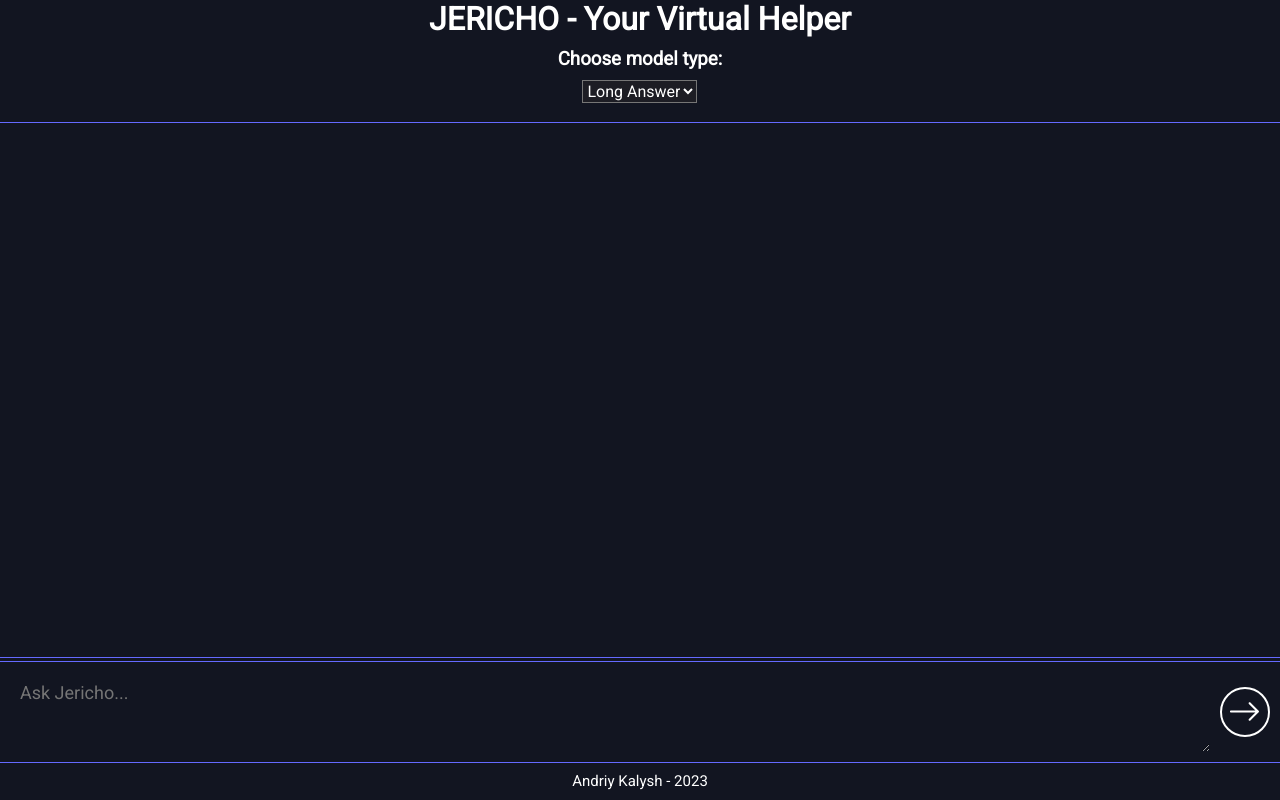
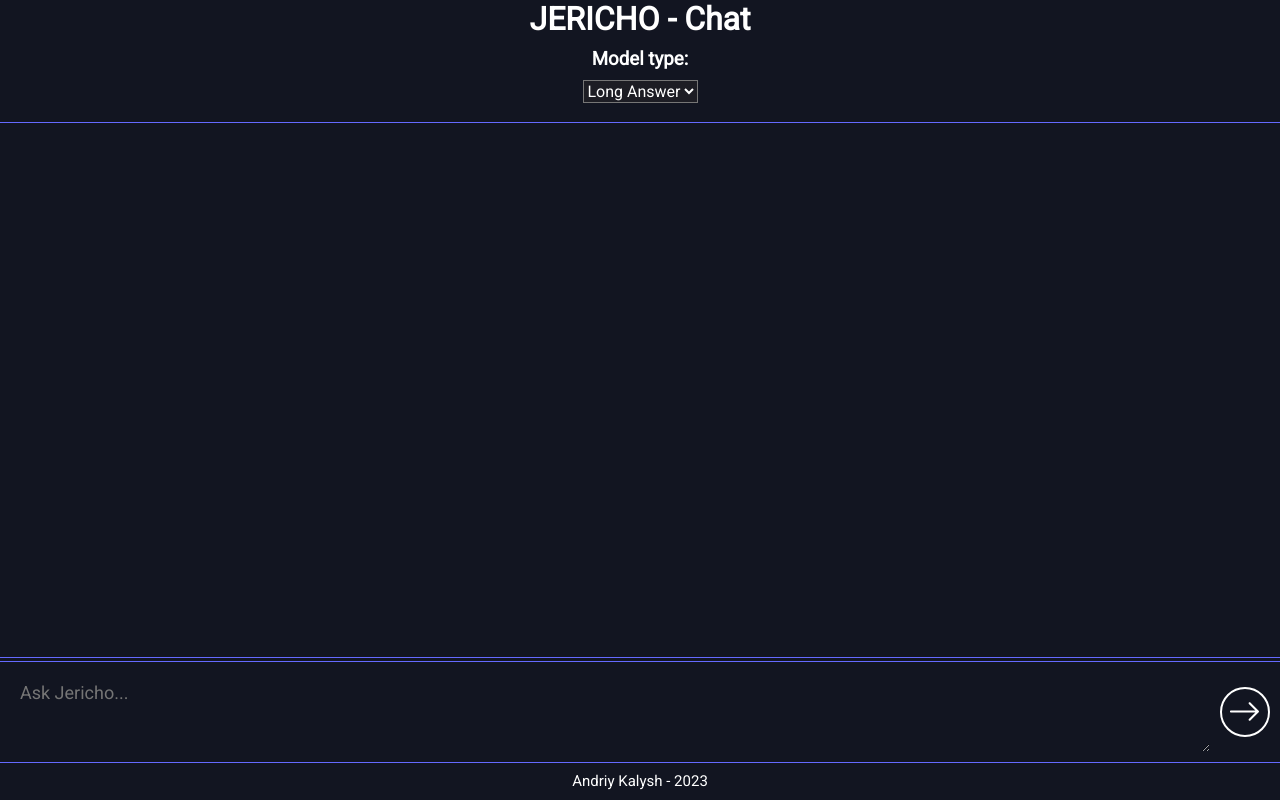
Before and after one commit to mad-ben/OpenAI_API, a website built with Vite: page client/index.html in a window 1280 px wide. Built offline with nearby package versions, Linux system fonts and the light colour scheme.

Commit message:
Update index.html
small text changes

```diff
--- a/client/index.html
+++ b/client/index.html
@@ -9,9 +9,9 @@
   </head>
   <body>
     <div id="app">
-      <h1>JERICHO - Your Virtual Helper</h1>
+      <h1>JERICHO - Chat</h1>
       <div style="text-align:center;">
-        <h3>Choose model type:</h1>
+        <h3>Model type:</h1>
           <select name="bots" id="comboBox">
             <optgroup label="Language Models"></optgroup>
             <option value="text-davinci-003">Long Answer</option>
```
